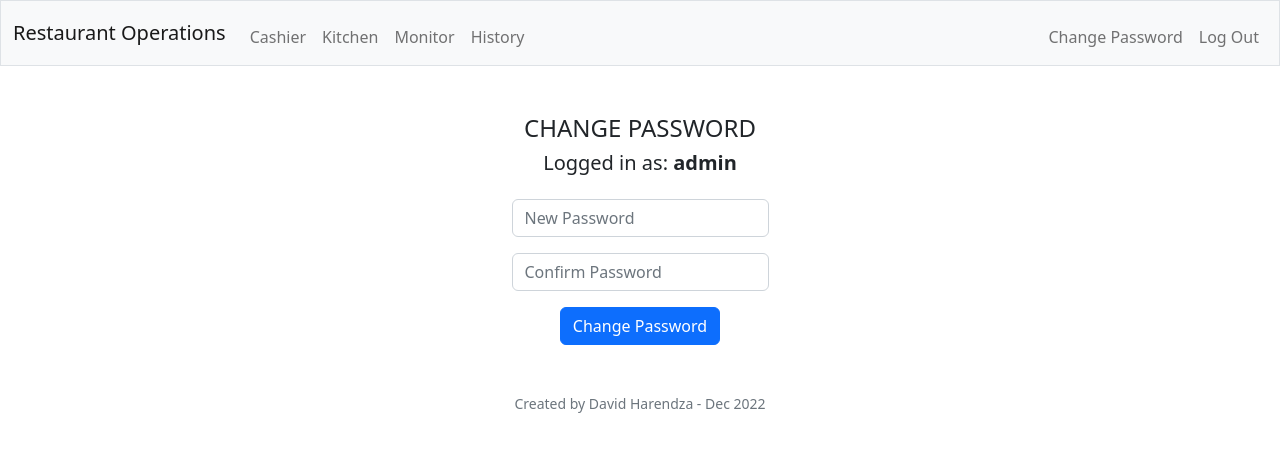
After one commit to Rexxis/restaurant-ops-app, a Flask app: page /changepassword in a window 1280 px wide. The commit adds this page. Shown: the top 452 px of the page. Run offline with Flask 3, Linux system fonts and the light colour scheme; a user stored in the database is signed in.

Commit message:
added change password functionality

```diff
--- a/app.py
+++ b/app.py
@@ -82,6 +82,7 @@ def index():
 
 
 @app.route("/cashier", methods=["GET", "POST"])
+@login_required
 def cashier():
     """Cashier page, to add orders"""
 
@@ -112,6 +113,7 @@ def cashier():
 
 
 @app.route("/addorder", methods=["POST"])
+@login_required
 def addorder():
     """Add order to cart"""
 
@@ -127,6 +129,7 @@ def addorder():
 
 
 @app.route("/prune")
+@login_required
 def prune():
     """Delete all items in cart"""
 
@@ -139,6 +142,7 @@ def prune():
 
 
 @app.route("/edit", methods=["POST"])
+@login_required
 def edit():
     """Edit item in cart (custom)"""
 
@@ -202,6 +206,7 @@ def edit():
 
 
 @app.route("/push_kitchen")
+@login_required
 def push_kitchen():
     # Query all data with customer name
     data = Operations.query.filter(Operations.customer == session["customer_name"], Operations.status == 'queue', Operations.user_id == session["user_id"]).all()
@@ -224,11 +229,13 @@ def push_kitchen():
 
 
 @app.route("/edit/<int:item_id>")
+@login_required
 def editdraft(item_id):
     return render_template("edit.html", item_id = item_id)
 
 
 @app.route("/delete/<int:id>")
+@login_required
 def delete(id):
     """Delete item from cart"""
 
@@ -248,6 +255,7 @@ def delete(id):
 
 
 @app.route("/cancel")
+@login_required
 def cancel():
     """Cancel order, routes user back to homepage"""
 
@@ -261,6 +269,7 @@ def cancel():
 
 
 @app.route("/kitchen")
+@login_required
 def kitchen():
     """Monitor page for kitchen crew"""
     display_data = db.session.query(Operations, Operations.id, Operations.food_id, Operations.customer, Operations.custom_display, Operations.status, Food.foodname).join(Food).filter(Operations.status == 'KITCHEN', Operations.user_id == session["user_id"]).all()
@@ -269,6 +278,7 @@ def kitchen():
 
 
 @app.route("/deletekitchen/<int:id>")
+@login_required
 def deletekitchen(id):
     """Delete item from cart"""
 
@@ -289,6 +299,7 @@ def deletekitchen(id):
 
 
 @app.route("/serve/<int:id>")
+@login_required
 def serve(id):
     """Change item status to ready"""
 
@@ -304,6 +315,7 @@ def serve(id):
 
 
 @app.route("/servecust/<name>")
+@login_required
 def servecust(name):
     """Change all item status with customer name"""
 
@@ -323,6 +335,7 @@ def servecust(name):
 
 
 @app.route("/monitor", methods=["GET", "POST"])
+@login_required
 def monitor():
     """Display order with status ready"""
 
@@ -347,6 +360,7 @@ def monitor():
 
 
 @app.route("/complete/<name>")
+@login_required
 def complete(name):
     # Get completed item with name
     completed_group = Operations.query.filter(Operations.customer == name, Operations.status == "READY", Operations.user_id == session["user_id"]).all()
@@ -365,6 +379,7 @@ def complete(name):
 
 
 @app.route("/update", methods=["GET", "POST"])
+@login_required
 def update():
     """Update food prices"""
     if request.method == "POST":
@@ -403,8 +418,9 @@ def update():
 
 
 @app.route("/history")
+@login_required
 def history():
-    display_data = db.session.query(Operations, Operations.id, Operations.customer, Operations.custom_display, Operations.order_time, Food.foodname, Food.price).join(Food).filter(Operations.user_id == session["user_id"]).all()
+    display_data = db.session.query(Operations, Operations.id, Operations.customer, Operations.custom_display, Operations.order_time, Operations.status, Food.foodname, Food.price).join(Food).filter(Operations.user_id == session["user_id"], Operations.status == "COMPLETED").all()
 
     return render_template("history.html", display_data = display_data)
 
@@ -501,6 +517,38 @@ def register():
         return render_template("register.html")
 
 
+@app.route("/changepassword", methods=["GET", "POST"])
+@login_required
+def changepassword():
+    if request.method == "POST":
+        password = request.form.get("password")
+        confirmation = request.form.get("confirmation")
+
+        # Ensure password was submitted
+        if not password or not password.isalnum():
+            return apology("must provide password (no special character)")
+
+        # Ensure password match confirmation
+        if not password == confirmation:
+            return apology("password confirmation does not match")
+
+        # Hash password
+        hashed_password = generate_password_hash(password)
+
+        # Update userdata
+        userdata = Users.query.get(session["user_id"])
+        userdata.hash = hashed_password
+        db.session.commit()
+
+        flash("Password change success!", "success")
+
+        return redirect("/")
+
+    else:
+        display_data = Users.query.get(session["user_id"])
+
+        return render_template("changepassword.html", display_data = display_data)
+
 # Run flask app
 if __name__ == "__main__":
     app.run(debug=True)
--- /dev/null
+++ b/templates/changepassword.html
@@ -0,0 +1,19 @@
+{% extends "layout.html" %}
+
+{% block head %}
+    <title>Change Password</title>
+{% endblock %}
+
+{% block main %}
+    <h4>CHANGE PASSWORD</h4>
+    <h5 class="mb-4">Logged in as: <span class=font-bold>{{display_data.username}}</span></h5>
+    <form action="/changepassword" method="POST">
+        <div class="mb-3">
+            <input class="form-control mx-auto w-auto" id="password" name="password" placeholder="New Password" type="password">
+        </div>
+        <div class="mb-3">
+            <input class="form-control mx-auto w-auto" id="confirmation" name="confirmation" placeholder="Confirm Password" type="password">
+        </div>
+        <button class="btn btn-primary" type="submit">Change Password</button>
+    </form>
+{% endblock %}
--- a/templates/history.html
+++ b/templates/history.html
@@ -10,6 +10,7 @@
         <thead>
         <tr>
             <th scope="col">Order Time</th>
+            <th scope="col">Status</th>
             <th scope="col">Customer</th>
             <th scope="col">Item</th>
             <th scope="col">Custom</th>
@@ -20,6 +21,7 @@
         {% for data in display_data %}
         <tr>
             <td scope="row">{{ data.order_time.strftime("%Y-%m-%d %H:%M:%S") }}</td>
+            <td class="font-bold">{{data.status}}</td>
             <td class="font-bold">{{ data.customer }}</td>
             <td>{{ data.foodname }}</td>
             <td>{{ data.custom_display }}</td>
--- a/templates/layout.html
+++ b/templates/layout.html
@@ -31,6 +31,7 @@
                         <li class="nav-item"><a class="nav-link" href="/history">History</a></li>
                     </ul>
                     <ul class="navbar-nav ms-auto mt-2">
+                        <li class="nav-item"><a class="nav-link" href="/changepassword">Change Password</a></li>
                         <li class="nav-item"><a class="nav-link" href="/logout">Log Out</a></li>
                     </ul>
                 {% else %}
```
Also changed, not shown: README.md (added), instance/restaurant.db, 2 other files.
